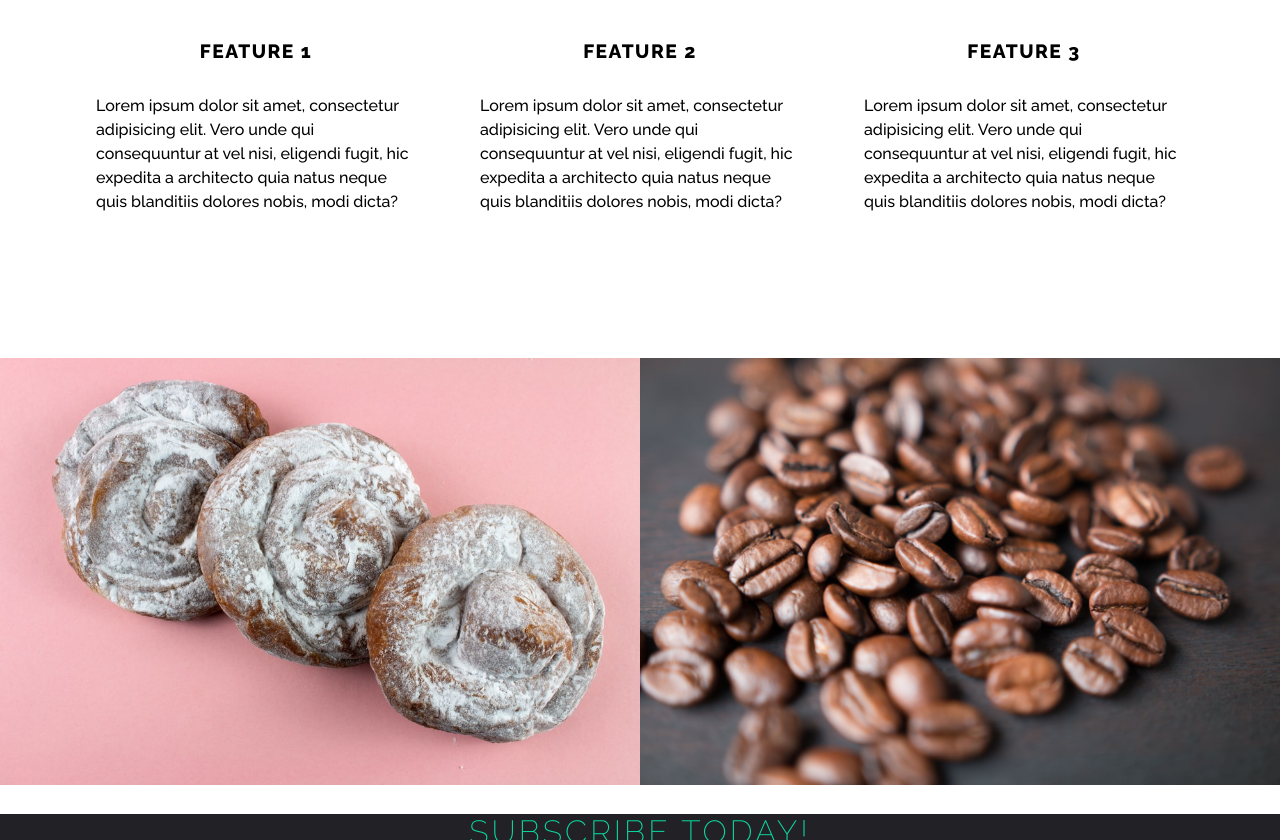
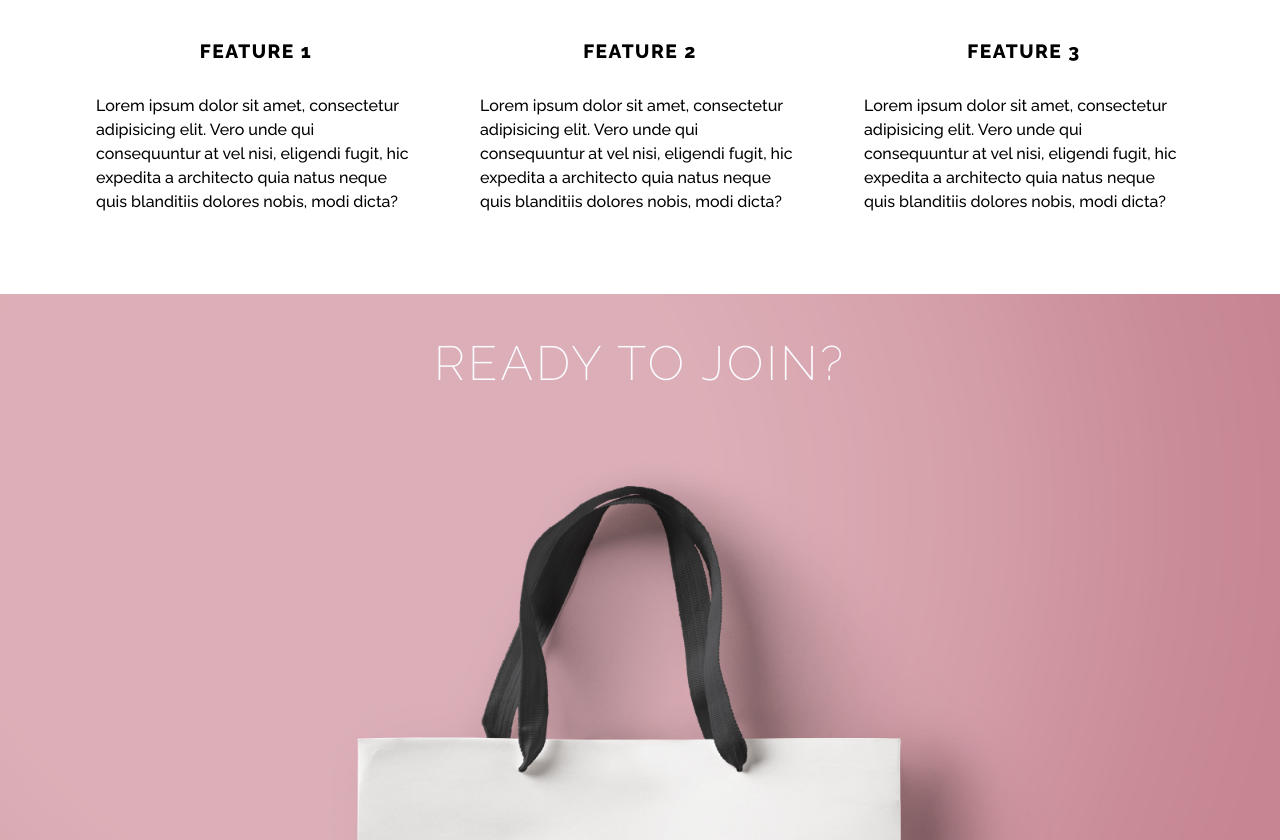
Before and after one commit to Albertico88/responsive-naqui, a website: page src/index.html in a window 1280 px wide. Shown: the part 1960-2800 px from the top of the page. Drawn offline with Linux system fonts and the light colour scheme.

Commit message:
changing layout

```diff
--- a/src/index.html
+++ b/src/index.html
@@ -83,7 +83,7 @@
 
 
 <!-- ======== PROMO images ========= -->
-<section class="promo">
+<!-- <section class="promo">
 
   <div class="grid">
 
@@ -95,15 +95,30 @@
       <img src="assets/coffee.jpg" alt="coffee">
     </div>
 
+    <div class="img-box img3">
+      <img src="assets/churros.jpeg" alt="churros">
+    </div>
+
+    <div class="img-box img4">
+      <img src="assets/mallorcas.jpg" alt="mallorcas">
+    </div>
+
   </div>
-</section>
+</section> -->
 
 
 <!-- ========= CTA ========= -->
 <section class="cta">
 
-  <h1>Subscribe today!</h1>
-  <a href="" class="btn btn--transparent">Join Now</a>
+  <div class="cta-image">
+    <h1 class="title-large">
+      Ready to join?
+    </h1>
+    <!-- <div class="cta-btn">
+      <h1>Subscribe today!</h1>
+      <a href="" class="btn btn--transparent">Join Now</a>
+    </div> -->
+  </div>
 
 </section>
 
--- a/src/scss/layouts/_card.scss
+++ b/src/scss/layouts/_card.scss
@@ -74,7 +74,7 @@
 
 
   .container-food {
-    background-image: url("../assets/hero.jpg");
+    background-image: url("../assets/tostones.jpg");
     background-repeat: no-repeat;
     background-position: center;
     background-size: cover;
--- a/src/scss/layouts/_cta.scss
+++ b/src/scss/layouts/_cta.scss
@@ -1,5 +1,24 @@
 .cta {
   width: 100%;
-  background: $black;
+  height: 100vh;
   color: $text-main;
+  margin: 0;
+  padding: 0;
+
+  h1 {
+    padding-top: 1em;
+  }
+
 }
+
+.cta-image {
+  height: 100%;
+  background-image: url("../assets/shopping-bag.jpg");
+  background-repeat: no-repeat;
+  background-position: top;
+  background-size: cover;
+
+  .title-large {
+    color: $text-inverse;
+  }
+}
--- a/src/scss/layouts/_promo.scss
+++ b/src/scss/layouts/_promo.scss
@@ -1,25 +1,29 @@
 
 .promo {
   padding: 4em 0 0 0;
-
-
-  .img1 {
-    width: 50%;
+  line-height: 0;
 
   img {
-      max-width: 100%;
+    padding: 0;
+    margin: 0;
+    height: auto;
   }
 
 }
 
-  .img2 {
-    width: 50%;
-
-
-    img {
-      max-width: 100%;
+.img1 {
+  max-width: 50%;
 }
 
+.img2 {
+  max-width: 50%;
 }
 
+.img3 {
+  max-width: 50%;
 }
+
+.img4 {
+  max-width: 50%;
+  height: 300px;
+}
```
Also changed, not shown: src/assets/tostones.jpg (added), src/css/main.css. Lines whose indentation alone changed are shown as unchanged.
